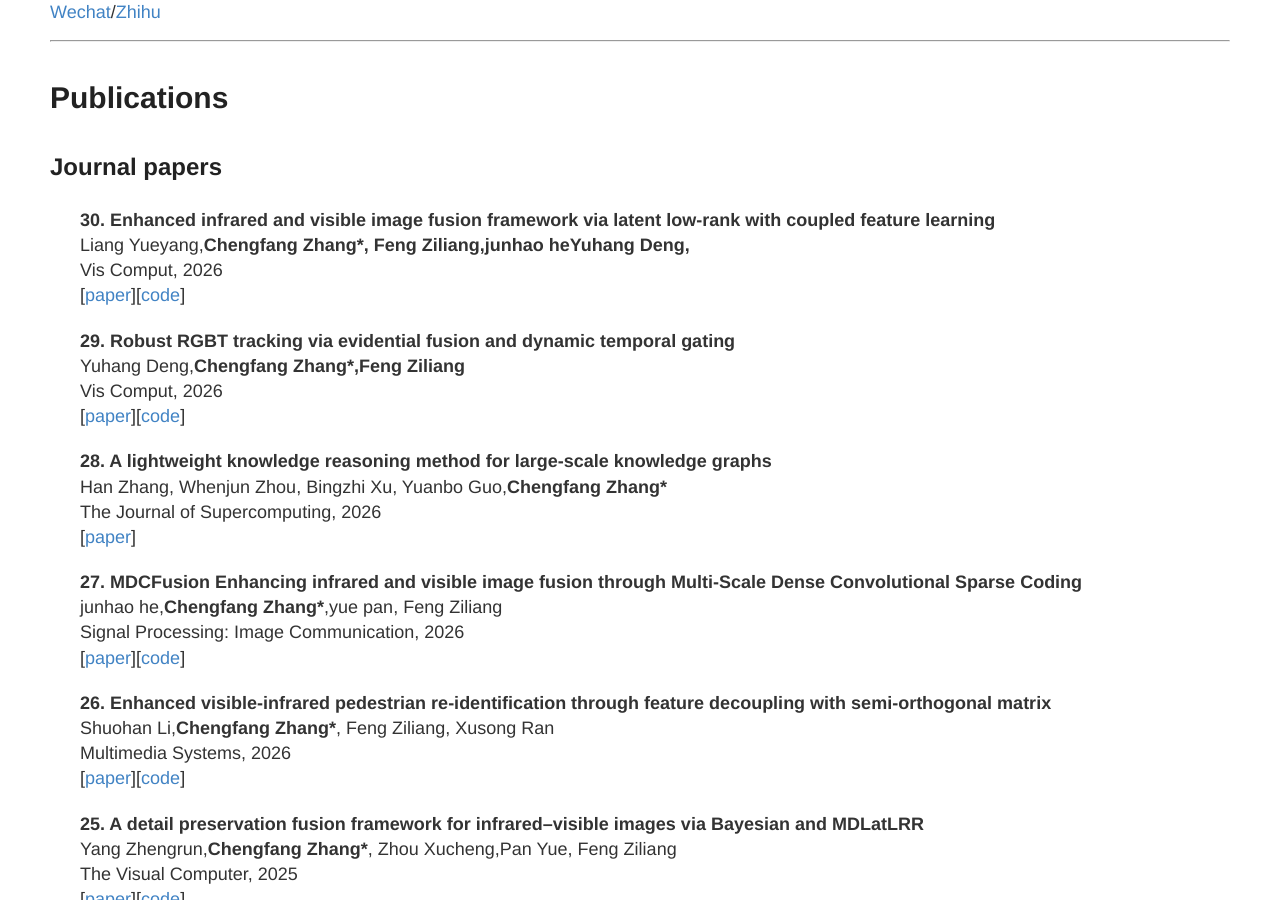
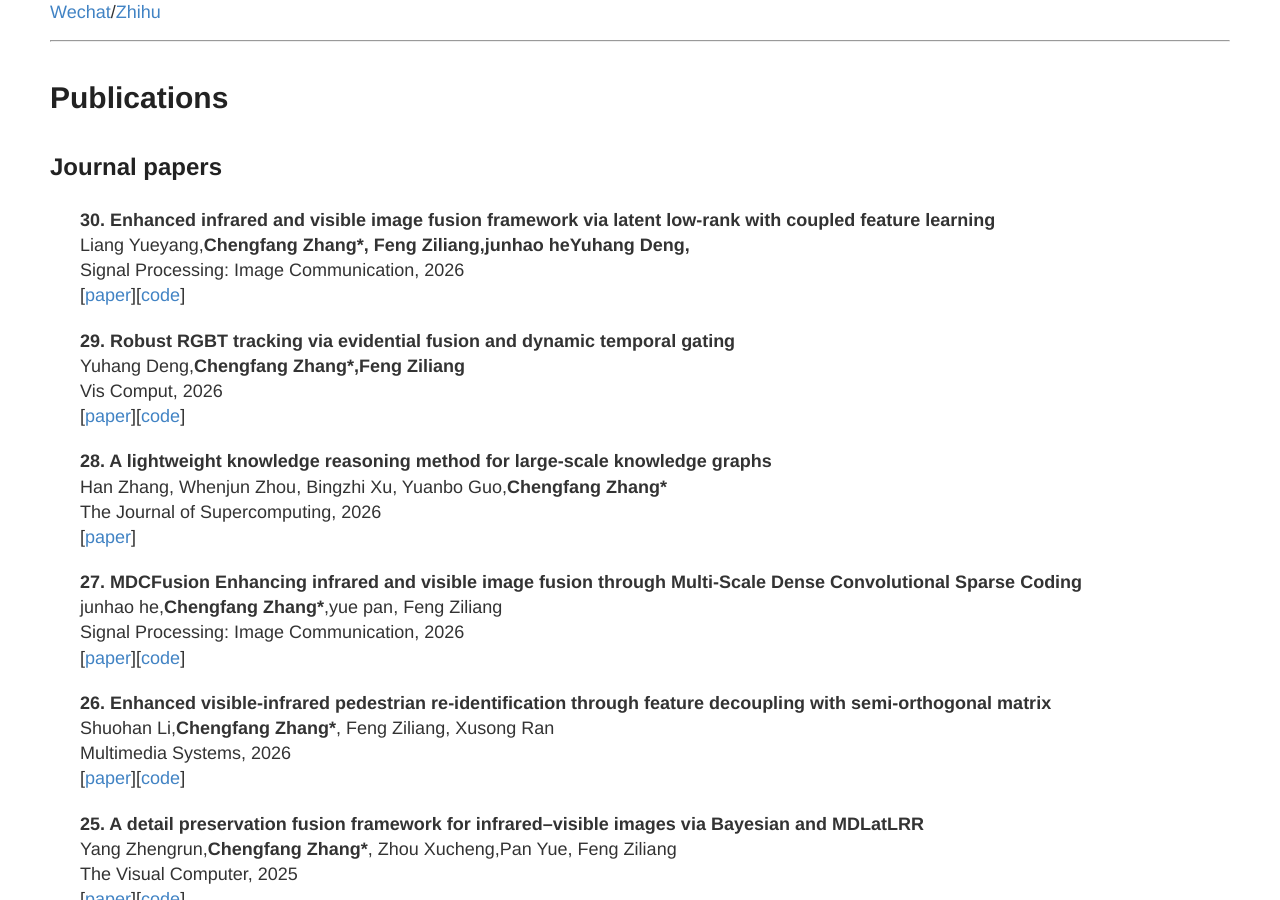
Before and after one commit to ChengfangZhang117/ChengfangZhang117.github.io, a Jekyll site: the page built from index.md, in a window 1280 px wide and 900 px high, scrolled down 503 px. Built offline with Jekyll 4.4.1, drawn with Linux system fonts in a browser that asks for light colours; our own code applies the rules of GitHub Pages for plain Markdown files.

Commit message:
index.md

```diff
--- a/index.md
+++ b/index.md
@@ -24,7 +24,7 @@ I am currently a member at [Intelligent Policing Key Laboratory of Sichuan Provi
 <div class="media-body">
       <b>30. Enhanced infrared and visible image fusion framework via latent low-rank with coupled feature learning</b><br>
     Liang Yueyang,<strong><b>Chengfang Zhang*, Feng Ziliang,junhao heYuhang Deng,</b></strong> <br/>
-    Vis Comput, 2026<br/>
+  Signal Processing: Image Communication, 2026<br/>
  [<a href="https://doi.org/10.1016/j.image.2026.117650">paper</a>][<a href="https://github.com/liangyueyang/LRR-CFL">code</a>]
    </div>
 </div>
```
